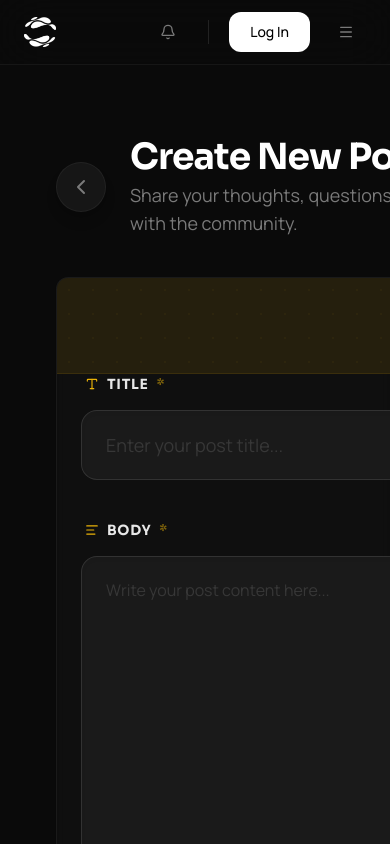
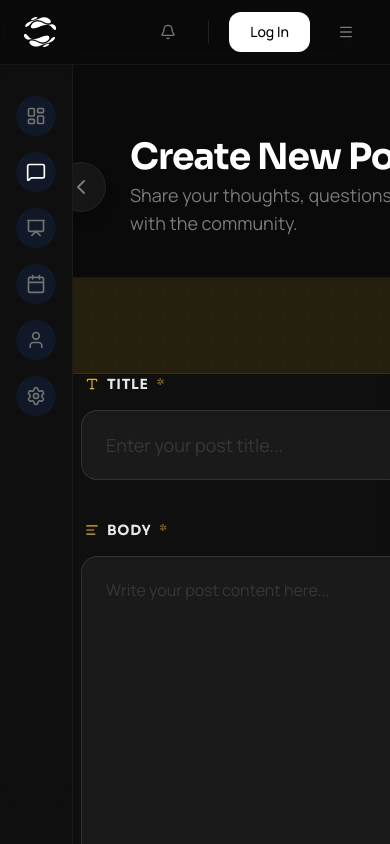
Before and after one commit to neuralarc-ai/community, a Next.js app: page /posts/new in a window 390 px wide. Shown: the top 844 px of the page. Built offline with nearby package versions, Linux system fonts and the light colour scheme; no server answers.

Commit message:
build errors resolved

```diff
--- a/app/components/LeftSidebar.tsx
+++ b/app/components/LeftSidebar.tsx
@@ -57,7 +57,6 @@ export default function LeftSidebar({ isOpen, onToggle, isMobile, onCloseMobile
           "translate-x-0 w-20": isOpen && !isMobile,
           "-translate-x-full w-20": !isOpen && !isMobile,
           "translate-x-0 w-20 shadow-2xl shadow-black/50": isOpen && isMobile,
-          "-translate-x-full w-20": !isOpen && isMobile,
         }
       )}>
         <FloatingDock
```
Also changed, not shown: 1 other file (tests, documents, lock files or other folders).
